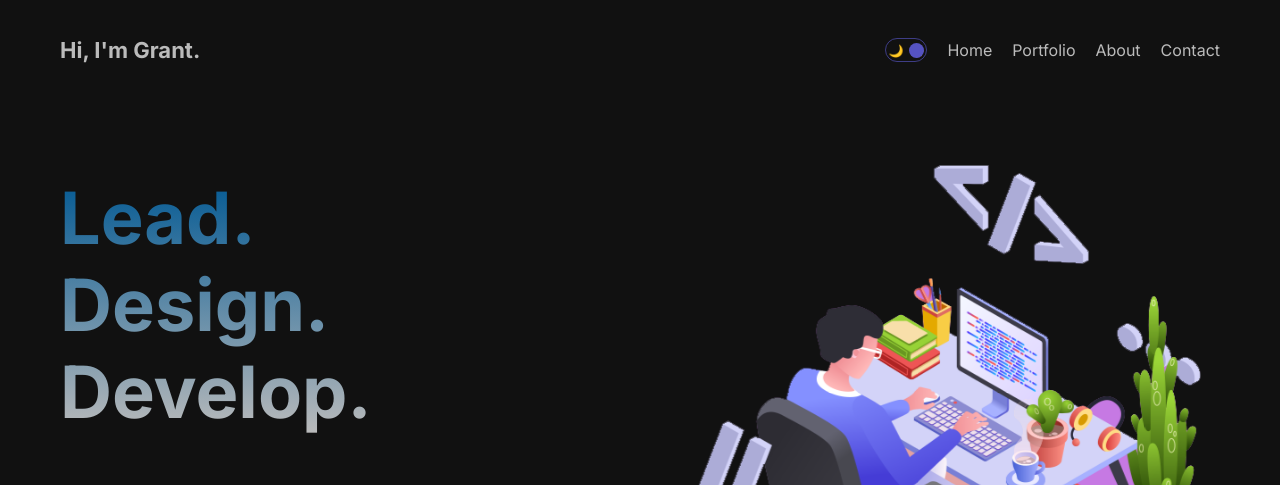
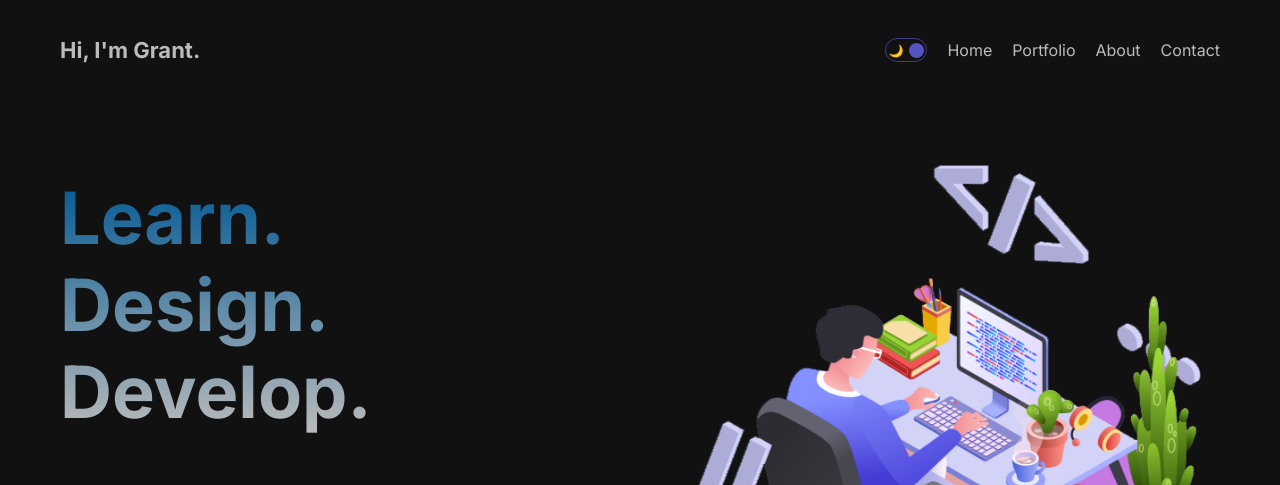
Before and after one commit to GrantLicata/Portfolio, a Next.js app: page / in a window 1280 px wide. Shown: the top 485 px of the page. Built offline with nearby package versions, Linux system fonts and the light colour scheme.

Commit message:
Home page title changed

```diff
--- a/src/app/layout.js
+++ b/src/app/layout.js
@@ -16,9 +16,6 @@ export const metadata = {
 export default function RootLayout({ children }) {
   return (
     <html lang="en" className={inter.className}>
-      <head>
-        <link rel="icon" href="/favicon.ico" />
-      </head>
       <body>
         <ThemeProvider>
           <div className="container">
--- a/src/app/page.jsx
+++ b/src/app/page.jsx
@@ -8,7 +8,7 @@ export default function Home() {
     <div className={styles.container}>
       <div className={styles.item}>
         <h1 className={styles.title}>
-          Lead.
+          Learn.
           <br /> Design.
           <br /> Develop.
         </h1>
```
